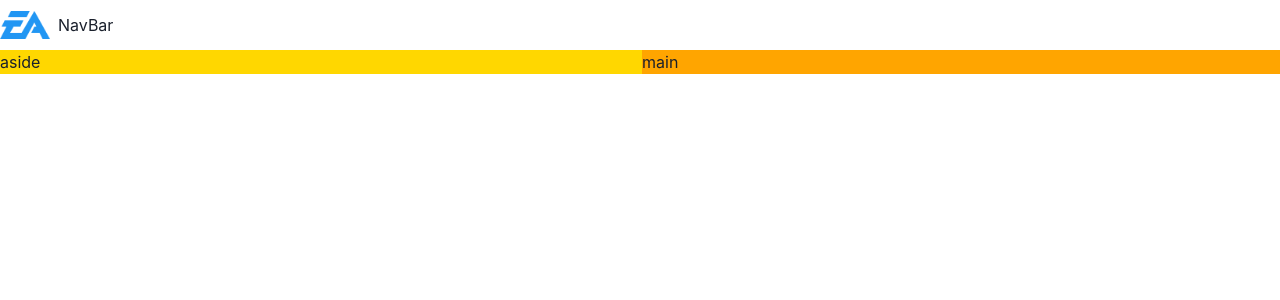
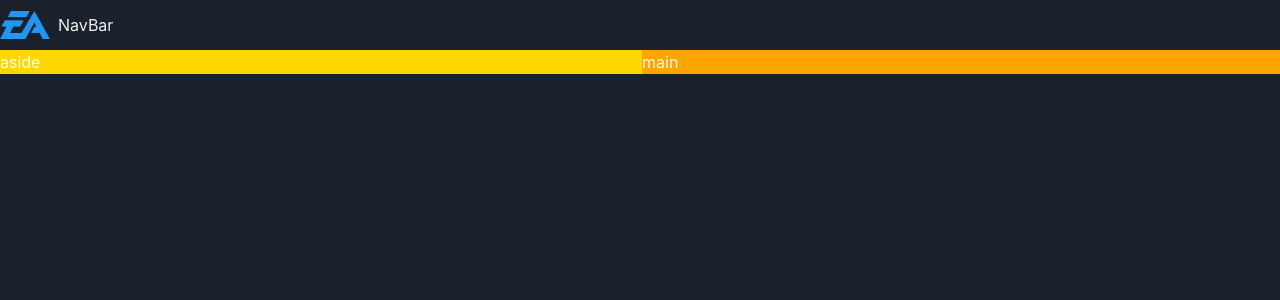
Before and after one commit to smartromaric/game-hub, a React (Vite) app: page / in a window 1280 px wide. Shown: the top 300 px of the page. Built offline with nearby package versions, Linux system fonts and the light colour scheme.

Commit message:
dark mode okay

```diff
--- a/src/main.tsx
+++ b/src/main.tsx
@@ -1,14 +1,16 @@
 import React from 'react'
 import ReactDOM from 'react-dom/client'
 
-import { ChakraProvider } from '@chakra-ui/react'
-
+import { ChakraProvider, ColorModeScript } from '@chakra-ui/react'
+import theme from './theme.ts'
 import App from './App.tsx'
 
 
 ReactDOM.createRoot(document.getElementById('root')!).render(
   <React.StrictMode>
-    <ChakraProvider>
+    <ChakraProvider theme={theme}>
+      {/* ne pas oublier theme = {theme} */}
+    <ColorModeScript initialColorMode={theme.config.initialColorMode} />
       <App />
     </ChakraProvider>
   </React.StrictMode>,
--- /dev/null
+++ b/src/theme.ts
@@ -0,0 +1,15 @@
+// theme.ts
+
+// 1. import `extendTheme` function
+import { extendTheme, type ThemeConfig } from '@chakra-ui/react'
+
+// 2. Add your color mode config
+const config: ThemeConfig = {
+  initialColorMode: 'dark',
+//   useSystemColorMode: false,
+}
+
+// 3. extend the theme
+const theme = extendTheme({ config })
+
+export default theme
```
